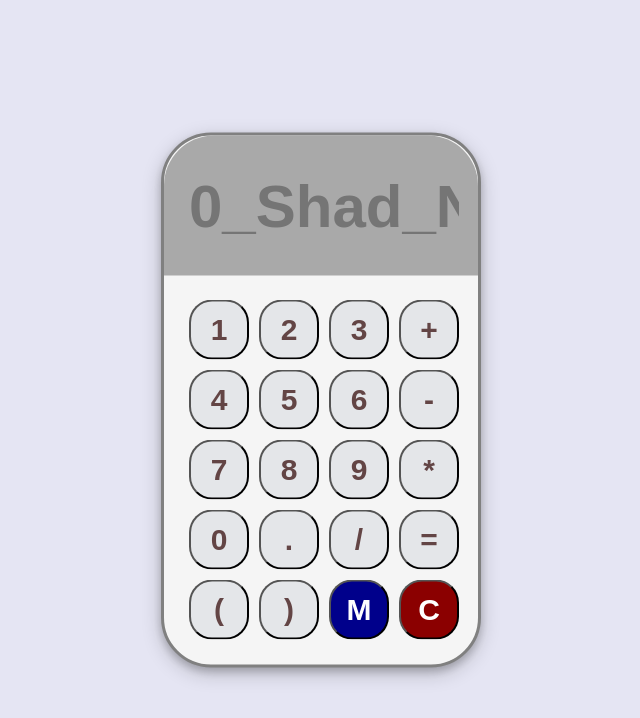
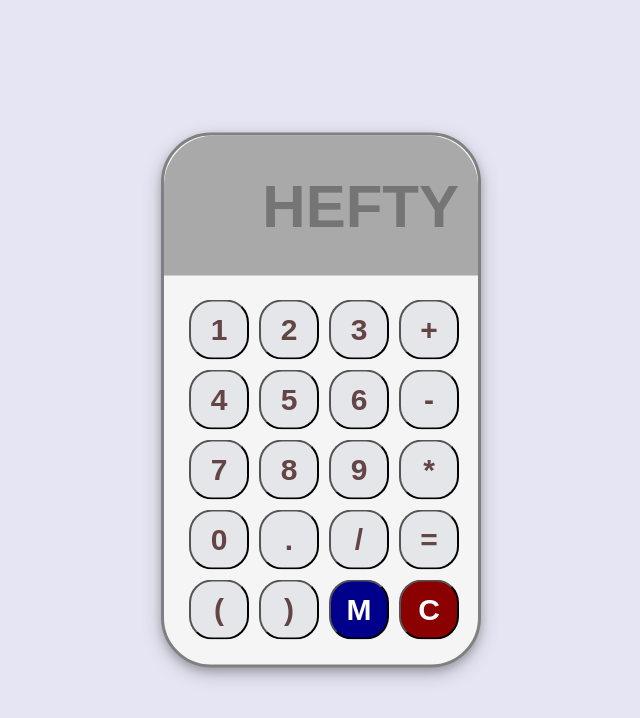
Before and after one commit to Shadrachndu/Calculator, a plain HTML site: page index.html in a window 1280 px wide. Shown: the whole page, without its empty margins (319-959 px from the left). Drawn offline with Linux system fonts and the light colour scheme.

Commit message:
Update index.html

```diff
--- a/index.html
+++ b/index.html
@@ -17,7 +17,7 @@
  <div class="cont">
    <form name="form">
         <div class="displayResult">
-        <input type="text" name="screen" placeholder="0_Shad_Ndu" class="screen">
+        <input type="text" name="screen" placeholder="HEFTY" class="screen">
     </div>
     <div class="btn">
      <div class="row">
```
